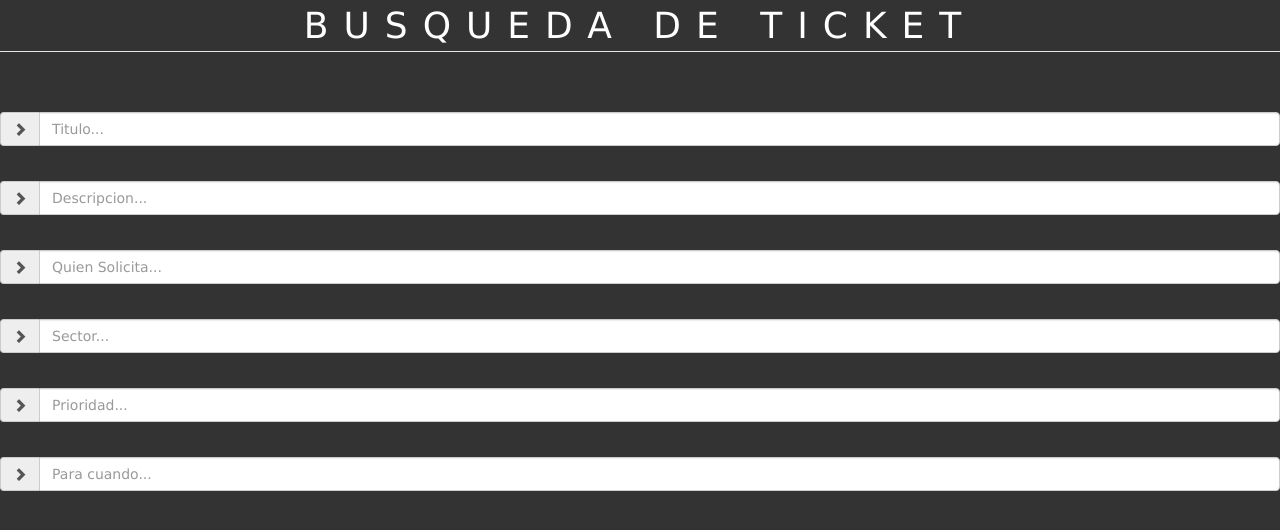
After one commit to FrancoArto/soporte, a CodeIgniter app: the page made by application/views/buscarTicket.php in a window 1280 px wide. The commit adds this page. Shown: the top 530 px of the page. Run offline with CodeIgniter, Linux system fonts and the light colour scheme; data that the repository does not hold is empty.

Commit message:
NM
estoy enfermo

```diff
--- /dev/null
+++ b/application/views/buscarTicket.php
@@ -0,0 +1,91 @@
+<!doctype html>
+<html>
+<head>
+<meta charset="utf-8">
+<title>buscarTicket</title>
+<!-- Latest compiled and minified CSS -->
+<link rel="stylesheet" href="https://maxcdn.bootstrapcdn.com/bootstrap/3.3.7/css/bootstrap.min.css" integrity="sha384-BVYiiSIFeK1dGmJRAkycuHAHRg32OmUcww7on3RYdg4Va+PmSTsz/K68vbdEjh4u" crossorigin="anonymous">
+
+<!-- Optional theme -->
+<link rel="stylesheet" href="https://maxcdn.bootstrapcdn.com/bootstrap/3.3.7/css/bootstrap-theme.min.css" integrity="sha384-rHyoN1iRsVXV4nD0JutlnGaslCJuC7uwjduW9SVrLvRYooPp2bWYgmgJQIXwl/Sp" crossorigin="anonymous">
+
+<script src="https://ajax.googleapis.com/ajax/libs/jquery/3.3.1/jquery.min.js"></script>
+
+<!-- Latest compiled and minified JavaScript -->
+<script src="https://maxcdn.bootstrapcdn.com/bootstrap/3.3.7/js/bootstrap.min.js" integrity="sha384-Tc5IQib027qvyjSMfHjOMaLkfuWVxZxUPnCJA7l2mCWNIpG9mGCD8wGNIcPD7Txa" crossorigin="anonymous"></script>
+
+<style type="text/css">
+
+body{
+		min-width: 0;
+		max-width: 100%;
+		width: auto;
+		background-color:#333;
+		font-family:"Lucida Grande", "Lucida Sans Unicode", "Lucida Sans", "DejaVu Sans", Verdana, sans-serif;
+
+
+
+    }
+legend{
+		text-align:center;
+		color:#FFFFFF;
+	}
+
+.txt{ background-color:#1D1E1E;
+color:#313131;
+border:inset;
+border-color:#151525;
+}
+
+
+</style>
+
+ <script type="text/javascript">
+	function focoInput(id){
+		document.getElementById(id).className='input-group-addon alert-info';
+		}
+	function blurInput(id){
+		document.getElementById(id).className = 'input-group-addon';
+		}
+</script>
+</head>
+
+<body>
+
+<legend style="letter-spacing:15px; font-size:36px">BUSQUEDA DE TICKET</legend>
+<br>
+<br>
+
+<div class="form-group">
+               <div class="input-group">
+                <span class="input-group-addon" id="txtTitulo"><i class="glyphicon glyphicon-chevron-right" ></i></span>
+                <input type="text" class="form-control" onfocus="focoInput('sTitulo');" onBlur="blurInput('sTitulo')" id="txtTitulo" name="txtTitulo" placeholder="Titulo..." value="<?php echo $ticket["titulo"]; ?>">
+              </div></div><br>
+              <div class="form-group">
+                <div class="input-group">
+                <span class="input-group-addon" id="txtDescripcion"><i class="glyphicon glyphicon-chevron-right" ></i></span>
+                <input type="text" class="form-control" onfocus="focoInput('txtDescripcion');" onBlur="blurInput('sDescripcion')" id="txtDescripcion" name="txtDescripcion" placeholder="Descripcion..." value="<?php echo $ticket["descripcion"]; ?>">
+              </div></div><br>
+              <div class="form-group">
+                <div class="input-group">
+                <span class="input-group-addon" id="txtQuienSolicita"><i class="glyphicon glyphicon-chevron-right" ></i></span>
+                <input type="text" class="form-control" onfocus="focoInput('sQuien');" onBlur="blurInput('sQuien')" id="txtQuienSolicita" name="txtQuienSolicita" placeholder="Quien Solicita..." value="<?php echo $ticket["quien"]; ?>">
+              </div></div><br>
+              <div class="form-group">
+                <div class="input-group">
+                <span class="input-group-addon" id="txtSector"><i class="glyphicon glyphicon-chevron-right" ></i></span>
+                <input type="text" class="form-control" onfocus="focoInput('sSector');" onBlur="blurInput('sSector')" id="txtSector" name="txtSector" placeholder="Sector..." value="<?php echo $ticket["sector"]; ?>">
+              </div></div><br>
+              <div class="form-group">
+                <div class="input-group">
+                <span class="input-group-addon" id="txtPrioridad"><i class="glyphicon glyphicon-chevron-right" ></i></span>
+                <input type="text" class="form-control" onfocus="focoInput('sPrioridad');" onBlur="blurInput('sPrioridad')" id="txtPrioridad" name="txtPrioridad" placeholder="Prioridad..." value="<?php echo $ticket["prioridad"]; ?>">
+              </div></div><br>
+              <div class="form-group">
+                <div class="input-group">
+                <span class="input-group-addon" id="fecha_limite"><i class="glyphicon glyphicon-chevron-right" ></i></span>
+                <input type="text" class="form-control" onfocus="focoInput('sPrioridad');" onBlur="blurInput('sPrioridad')" id="fecha_limite" name="fecha_limite" placeholder="Para cuando..." value="<?php echo $ticket["fecha_limite"]; ?>">
+              </div></div><br>
+
+
+</body>
--- a/application/views/principal.php
+++ b/application/views/principal.php
@@ -224,7 +224,7 @@ border-color:#151525;
                     <div class="row" style="height:50%">
                   			<br>
                             <legend>SEGUIMIENTO DE TICKET</legend>
-
+                            <form action="<?php echo site_url("tickets/TraerTicketPorCodigo/".$codigo); ?>" method="post" autocomplete="on">
                             <div class="form-group">
                                             <br><br>
                                          <div class="row">
@@ -250,6 +250,7 @@ border-color:#151525;
                                    </div>
 
                                    </div>
+                                   </form>
                                   </div>
 
                         <br>
```
Also changed, not shown: application/controllers/tickets.php (+8 -0 lines), application/models/ticket_model.php (+16 -0 lines).
